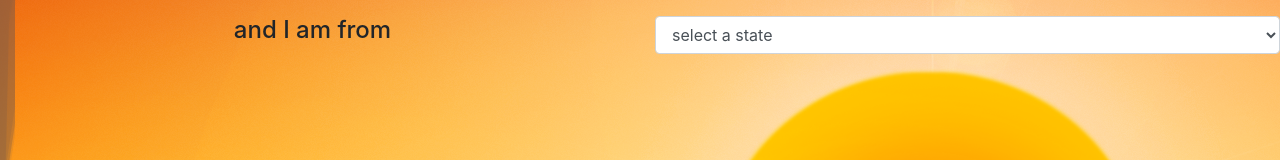
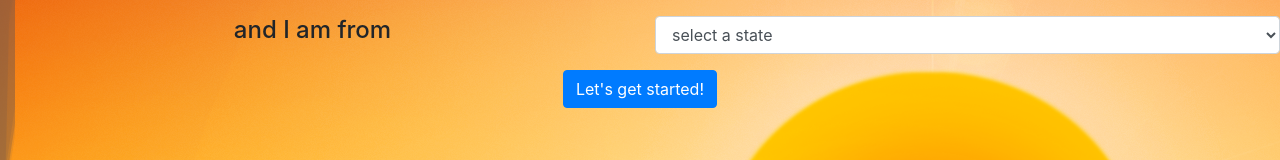
Before and after one commit to delaware19/team-2, a React (Create React App) app in the folder rise-up/: page / in a window 1280 px wide. Shown: the part 756-916 px from the top of the page. Built offline with nearby package versions, Linux system fonts and the light colour scheme.

Commit message:
recreate button on home

```diff
--- a/rise-up/src/components/Homepage.js
+++ b/rise-up/src/components/Homepage.js
@@ -95,7 +95,9 @@ class Homepage extends React.Component {
                             </Col>
 
                         </Row>
-
+                        <div style = {{textAlign: "center"}}>
+                        <Button type="submit" align = "center"> Let's get started!</Button>
+                        </div>
                     </Form>
                    <br /> <br /> <br /> <br /><br /><br /> <br />
                    <br /> <br />
```
